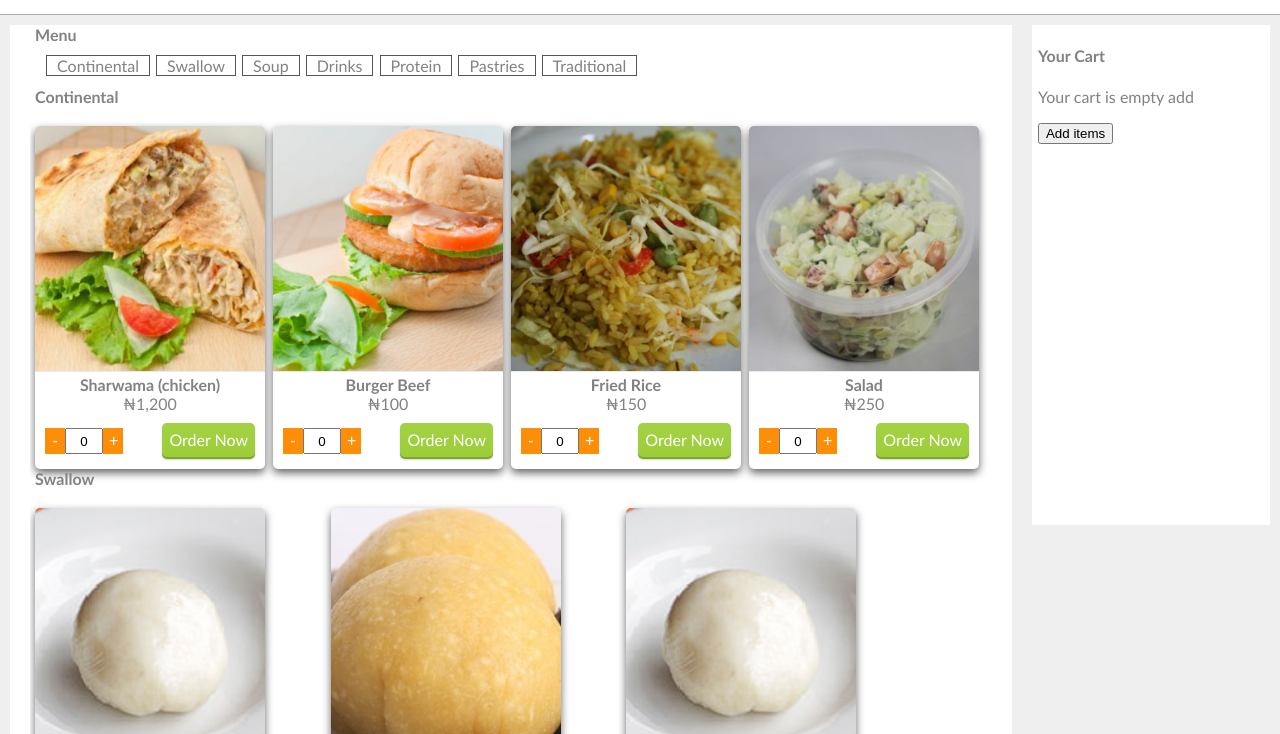
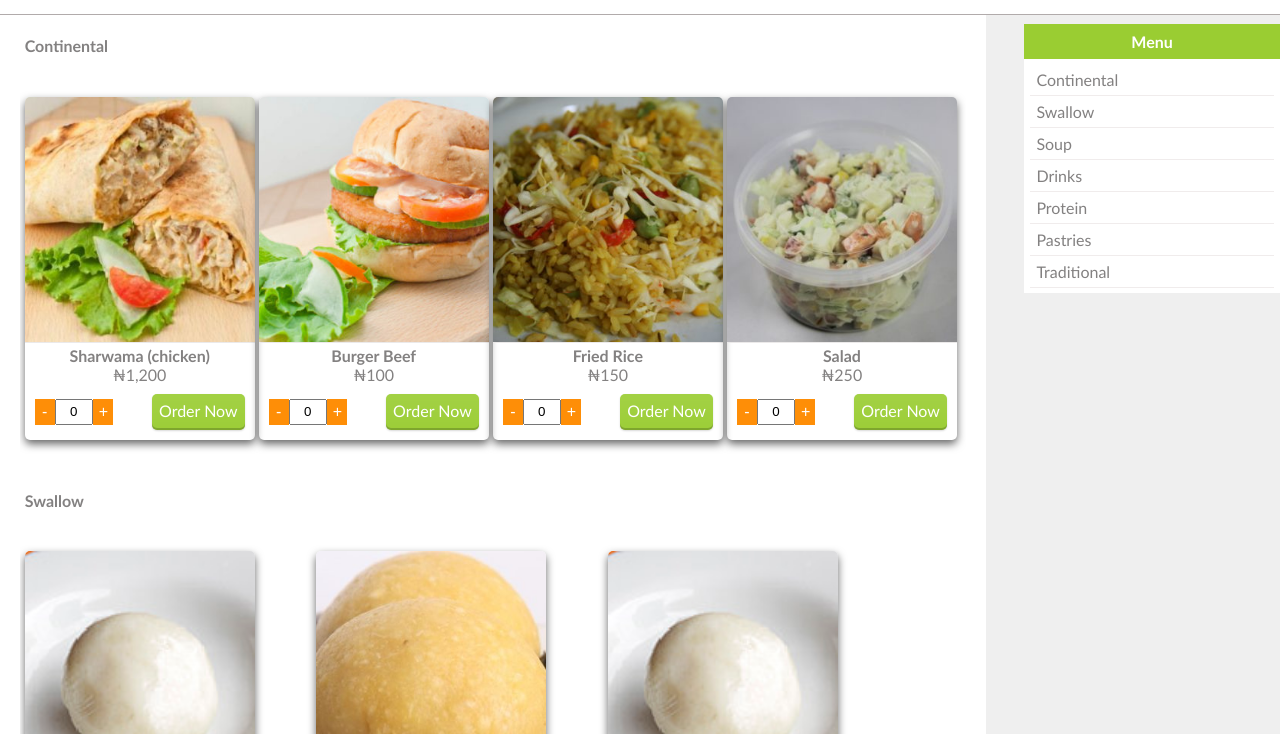
Before and after one commit to ah-med/FastFoodFast, a website: page UI/user_food_items.html in a window 1280 px wide. Shown: the part 66-800 px from the top of the page. Drawn offline with Linux system fonts and the light colour scheme.

Commit message:
feat(fooditems) - menu side nav
- add side navigation of food categories
- add style for size nav

[Finishes #160363448]

```diff
--- a/UI/css/user_food_items.css
+++ b/UI/css/user_food_items.css
@@ -1,89 +1,103 @@
 /** global **/
+.text-center {
+    text-align: center;
+}
 
-
-/** Cart **/
-#cart {
-    min-height: 300px;
+/** Menu **/
+#menu {
     background-color: #fff;
-    margin: 10px 10px;
 }
-#cart .container {
+#menu h4 {
+    background-color: yellowgreen;
+    color: #fff;
+    padding: 8px;
+    margin: 0;
+}
+#menu .container {
     padding: 0px 5px;
 }
+#menu a {
+    display: inline-block;
+    text-transform: capitalize;
+    font-size: 16px;
+    width: 100%;
+    padding: 6px;
 
+}
+#menu ul {
+    margin: 5px 0;
+    padding: 0;
+}
+#menu li:hover {
+    color: #fe8e07;
+}
+#menu li {
+    padding: 0;
+    list-style-type: none;
+    border-top: 1px solid rgb(240, 236, 236);
+}
+#menu li:last-child {
+    border-bottom: 1px solid rgb(240, 236, 236);
+}
+#menu li:first-child {
+    border-top: none;
+}
+.food-items {
+    padding-bottom: 30px;
+}
 /** food-menu **/
 #food-menu {
     min-height: 300px;
     background-color: #fff;
-    margin: 10px 10px;
 }
 #food-menu .container {
     padding: 0px 5px;
 }
-#menu-header {
-    padding: 10px;
-}
-#food-menu a {
-    text-transform: capitalize;
-    font-size: 16px;
-}
-#food-menu ul {
-    margin: 0;
-    padding: 0;
-}
-#food-menu li {
-    margin: 1px;
-    display:inline-block;
-    padding: 0px 10px;
-    border: 1px solid #555;
-}
-#food-menu h4 {
+
+.food-item-card h4 {
     margin: 0;
 }
+
+
 /**======================= MEDIA QUERIES ==========================**/
 
-/* Extra small devices (phones, 600px and down) */
 @media only screen and (max-width: 600px) {
+    #menu {
+
+    }
     #menu-body .food-items{
         margin: 0 auto;
-        width: 80%;
+        width: 50%;
         display: grid;
         grid-template-columns: auto;
     }
 }
 
-/* Small devices (portrait tablets and large phones, 600px and up) */
 @media only screen and (min-width: 600px) {
     #menu-body .food-items{
         display: grid;
         grid-template-columns: auto auto;
     }
-    #cart {
-        min-height: 300px;
-        background-color: #fff;
-        margin: 10px 10px;
-    }
-    #cart .container {
-        padding: 0px 5px;
-    }
 }
 
-/* Medium devices (landscape tablets, 768px and up) */
 @media only screen and (min-width: 768px) {
     .food-item-card img, .food-item-card {
         width: 190px;
     }
-    /**  main **/
+
     #main {
-        display: grid;
-        grid-template-areas: 'food-menu food-menu food-menu cart cart cart';
+        width: 100%;
+        margin-top: 0;
     }
-    #cart {
-        grid-area: cart;
-        max-height: 500px;
+    #menu {
+        max-height: 300px;
+        width:20%;
+        right: 0;
+        top:90px;
+        position: fixed;
     }
     #food-menu {
-        grid-area: food-menu;
+        width: 77%;
     }
     #menu-body .food-items{
         display: grid;
@@ -91,7 +105,6 @@
     }
 }
 
-/* Large devices (laptops/desktops, 1200px and up) */
 @media only screen and (min-width: 1200px) {
     .food-item-card img, .food-item-card {
         width: 230px;
--- a/UI/user_food_items.html
+++ b/UI/user_food_items.html
@@ -31,7 +31,7 @@
             </ul>
         </nav>
     </section>
-    <header>
+    <header id="header">
         <div class="container">
             <div class="left">
                 <div id="menu" class="mobile">
@@ -79,18 +79,9 @@
         </div>
     </header>
     <section id="main">
-        <section id="cart">
+        <section id="menu">
+                <h4 class="text-center">Menu</h4>
             <div class="container">
-                <h4>Your Cart</h4>
-                <p>Your cart is empty add</p>
-                <button class="btn-action">
-                    <a href="#food-menu">Add items</a>
-                </button>
-            </div>
-        </section>
-        <section id="food-menu">
-            <div class="container">
-                <h4>Menu</h4>
                 <nav id="menu-header">
                     <ul>
                         <li>
@@ -116,9 +107,13 @@
                         </li>
                     </ul>
                 </nav>
+            </div>
+        </section>
+        <section id="food-menu">
+            <div class="container">
                 <div id="menu-body">
-                    <h4>Continental</h4>
-                    <div id="continental" class="food-items">
+                    <h4 id="continental">Continental</h4>
+                    <div class="food-items">
                         <div class="food-item-card" align="center">
                             <img src="./images/food/continental/shawama-chicken.jpg" alt="item3">
                             <h4>Sharwama (chicken)</h4>
```
Lines whose indentation alone changed are shown as unchanged.
